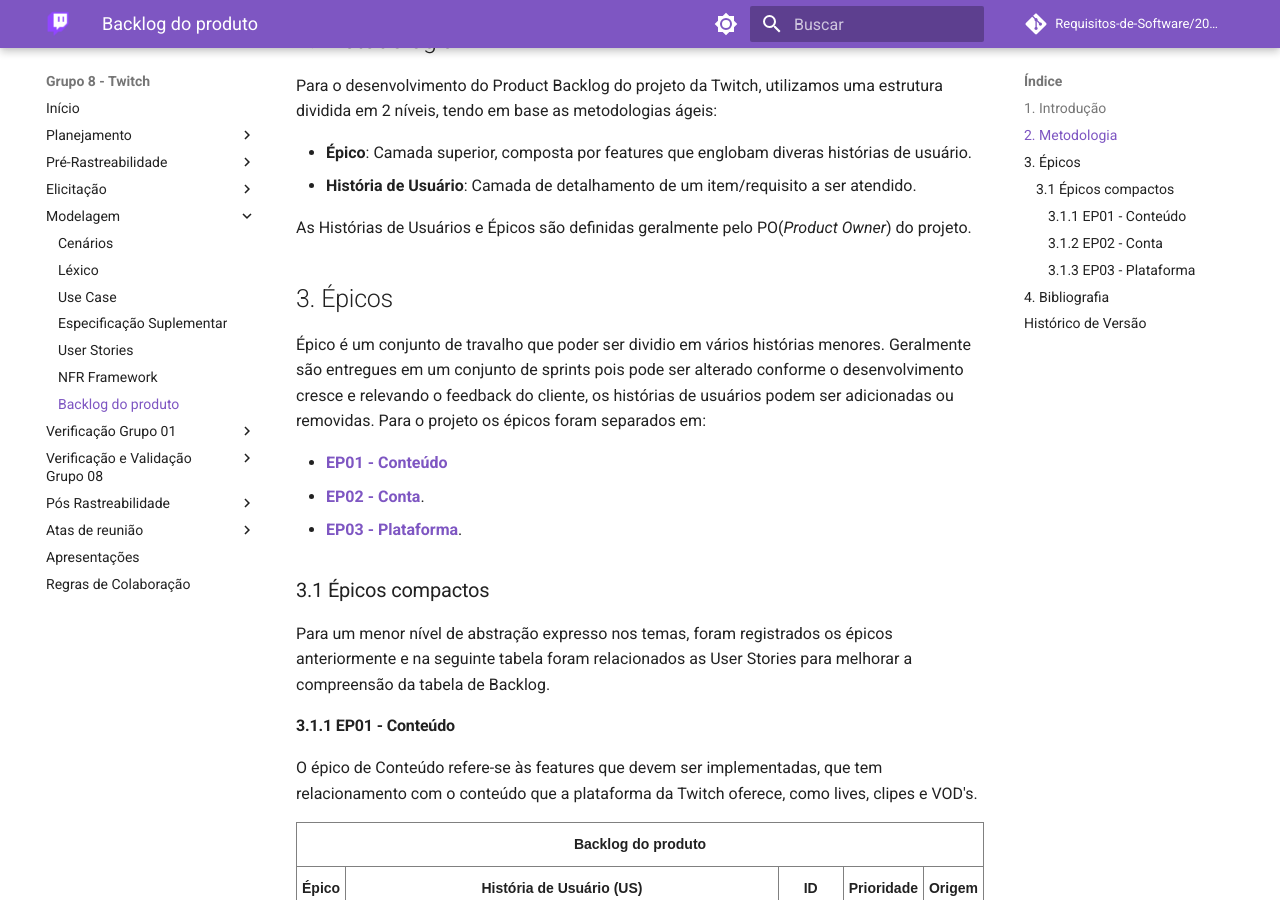
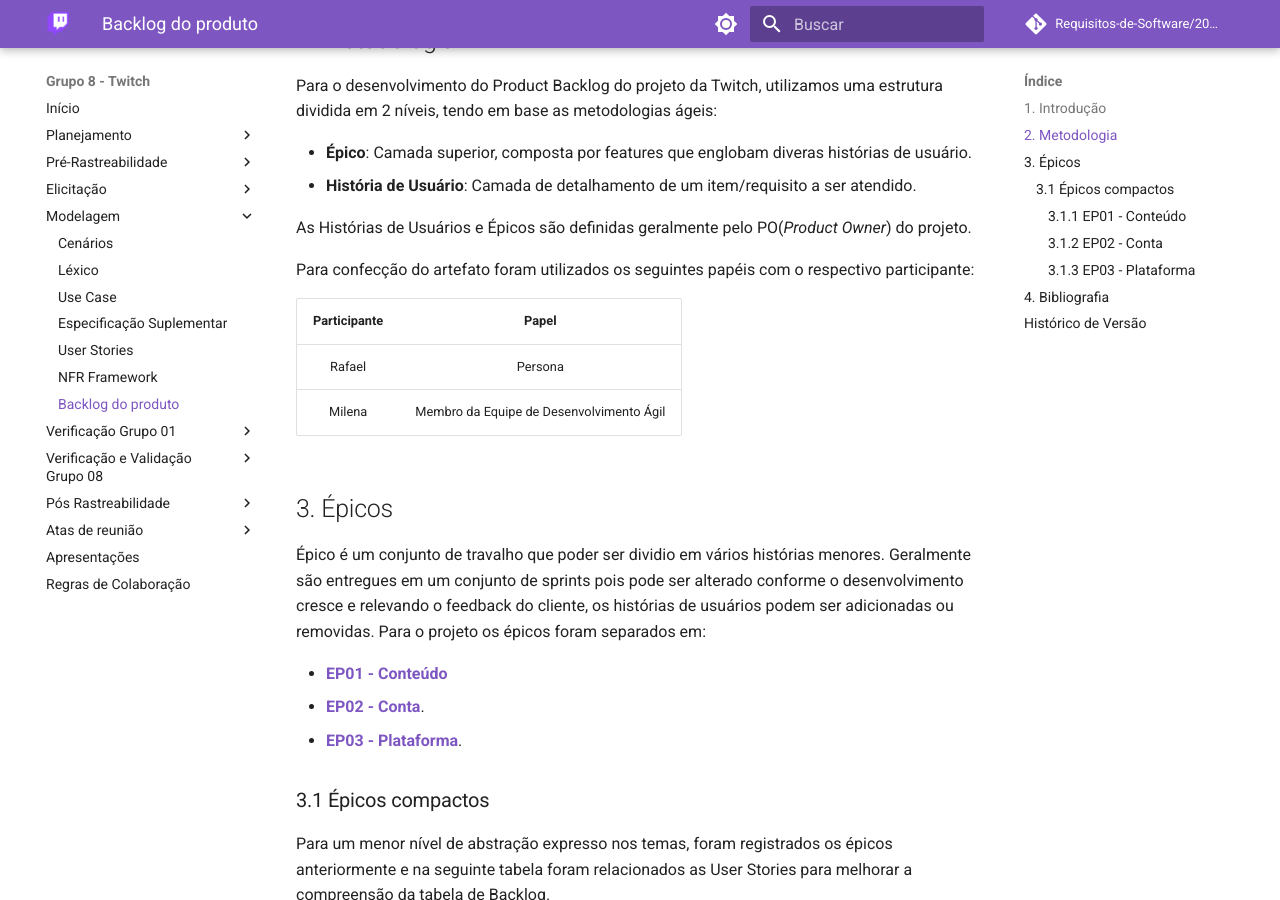
Before and after one commit to Requisitos-de-Software/2023.1-Twitch, an MkDocs documentation site: the page built from docs/modelagem/backlog.md, in a window 1280 px wide and 900 px high, scrolled down 377 px. Built offline with MkDocs 1.6.1 and Material for MkDocs 9.7.7, drawn with Linux system fonts in a browser that asks for light colours; comment, search, counter and statistics services are not loaded; some of the changed text lies outside the part shown.

Commit message:
Melhorias projeto final backlog.md

```diff
--- a/docs/modelagem/backlog.md
+++ b/docs/modelagem/backlog.md
@@ -12,6 +12,13 @@
 - **História de Usuário**: Camada de detalhamento de um item/requisito a ser atendido.
 
 As Histórias de Usuários e Épicos são definidas geralmente pelo PO(_Product Owner_) do projeto.
+
+Para confecção do artefato foram utilizados os seguintes papéis com o respectivo participante:
+
+|**Participante**|**Papel**|
+|:--------------:|:-------:|
+| Rafael | Persona |
+| Milena | Membro da Equipe de Desenvolvimento Ágil |
 
 ## 3. Épicos
 
@@ -3098,4 +3105,8 @@
 |  1.0   | 23.05.2023 | Criação do documento                          | Rafael Nobre e Milena | Matheus     |
 |  1.1   | 24.05.2023 | Adição do tema conteúdo e épicos relacionados | Milena                | Rafael      |
 |  1.2   | 24.05.2023 | Adição das tabelas do épicos relacionados     | Milena e Rafael       | Brunna      |
-|  1.3   | 03.07.2023 | Ajustes de tabela                             | Rafael                |      -      |
+|  1.3   | 03.07.2023 | Ajustes de tabela                             | Rafael                | Milena      |
+|  1.4   | 04.07.2023 | Adição de participantes                       | Milena                | Rafael      |
+
+<h6 align = "center"> Tabela 3: Histórico de Versão
+<br>Autor(es): Milena </h6>
```
